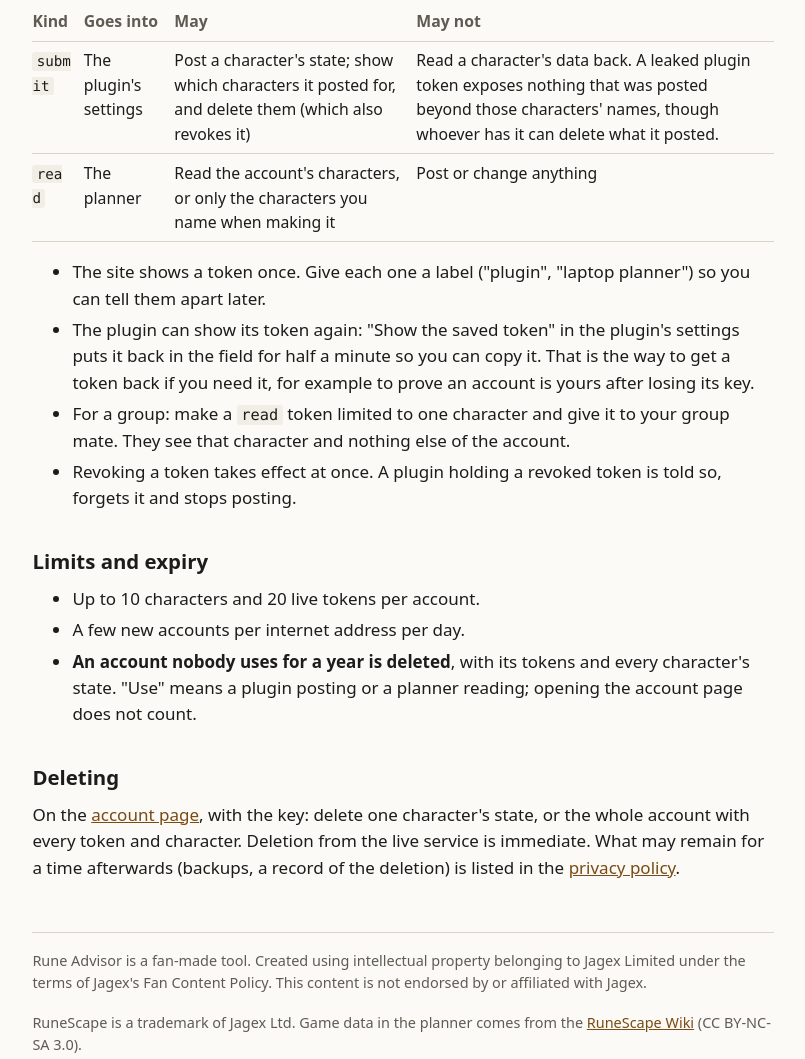
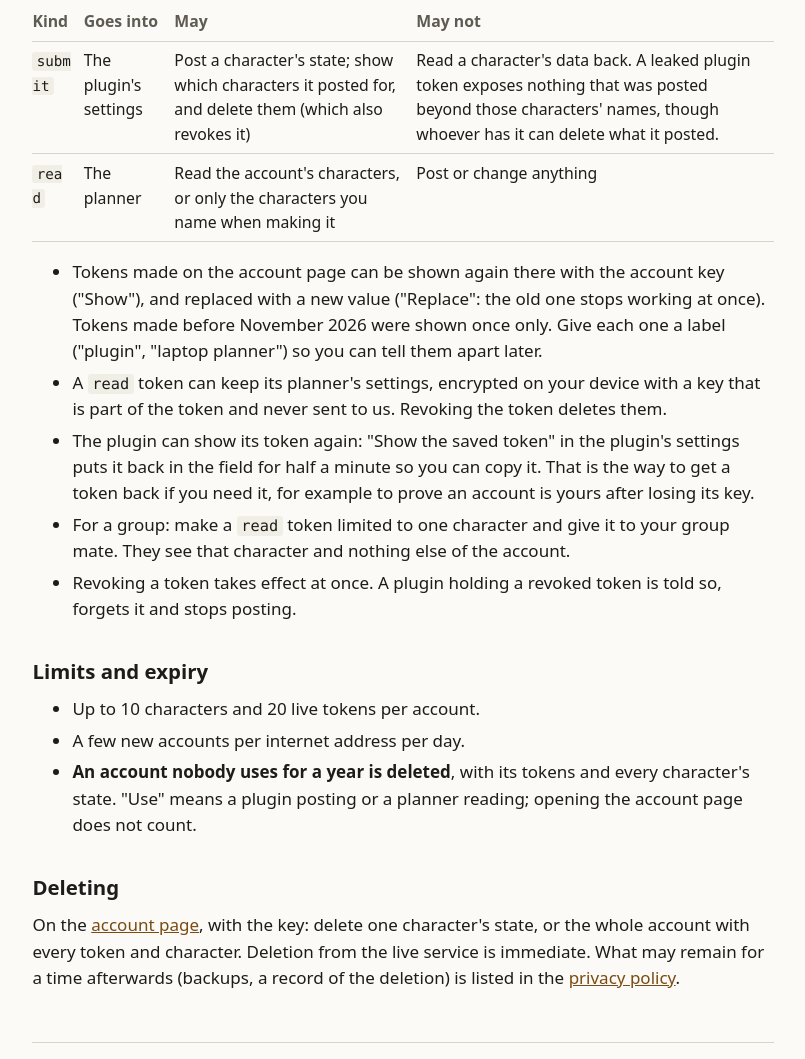
Before and after one commit to MertsA/rune-advisor, a plain HTML site: page site/docs/accounts/index.html in a window 1280 px wide. Shown: the part 651-1710 px from the top of the page, without its empty margins (237-1042 px from the left). Drawn offline with Linux system fonts and the light colour scheme.

Commit message:
Accounts doc page: tokens can be shown again and replaced; read tokens keep encrypted settings
Co-Authored-By: Claude Opus 5.5 <noreply@anthropic.com>
Claude-Session: https://claude.ai/code/session_01E1tH863sMs2VyUmsVExBhz

```diff
--- a/site/docs/accounts/index.html
+++ b/site/docs/accounts/index.html
@@ -50,8 +50,11 @@ for the plugin and the planner. No email address or name is asked for or stored.
       you name when making it</td><td>Post or change anything</td></tr>
 </table></div>
 <ul>
-  <li>The site shows a token once. Give each one a label ("plugin", "laptop planner") so you can tell them
-  apart later.</li>
+  <li>Tokens made on the account page can be shown again there with the account key ("Show"), and replaced
+  with a new value ("Replace": the old one stops working at once). Tokens made before November 2026 were shown
+  once only. Give each one a label ("plugin", "laptop planner") so you can tell them apart later.</li>
+  <li>A <code>read</code> token can keep its planner's settings, encrypted on your device with a key that is
+  part of the token and never sent to us. Revoking the token deletes them.</li>
   <li>The plugin can show its token again: "Show the saved token" in the plugin's settings puts it back in
   the field for half a minute so you can copy it. That is the way to get a token back if you need it, for
   example to prove an account is yours after losing its key.</li>
```
